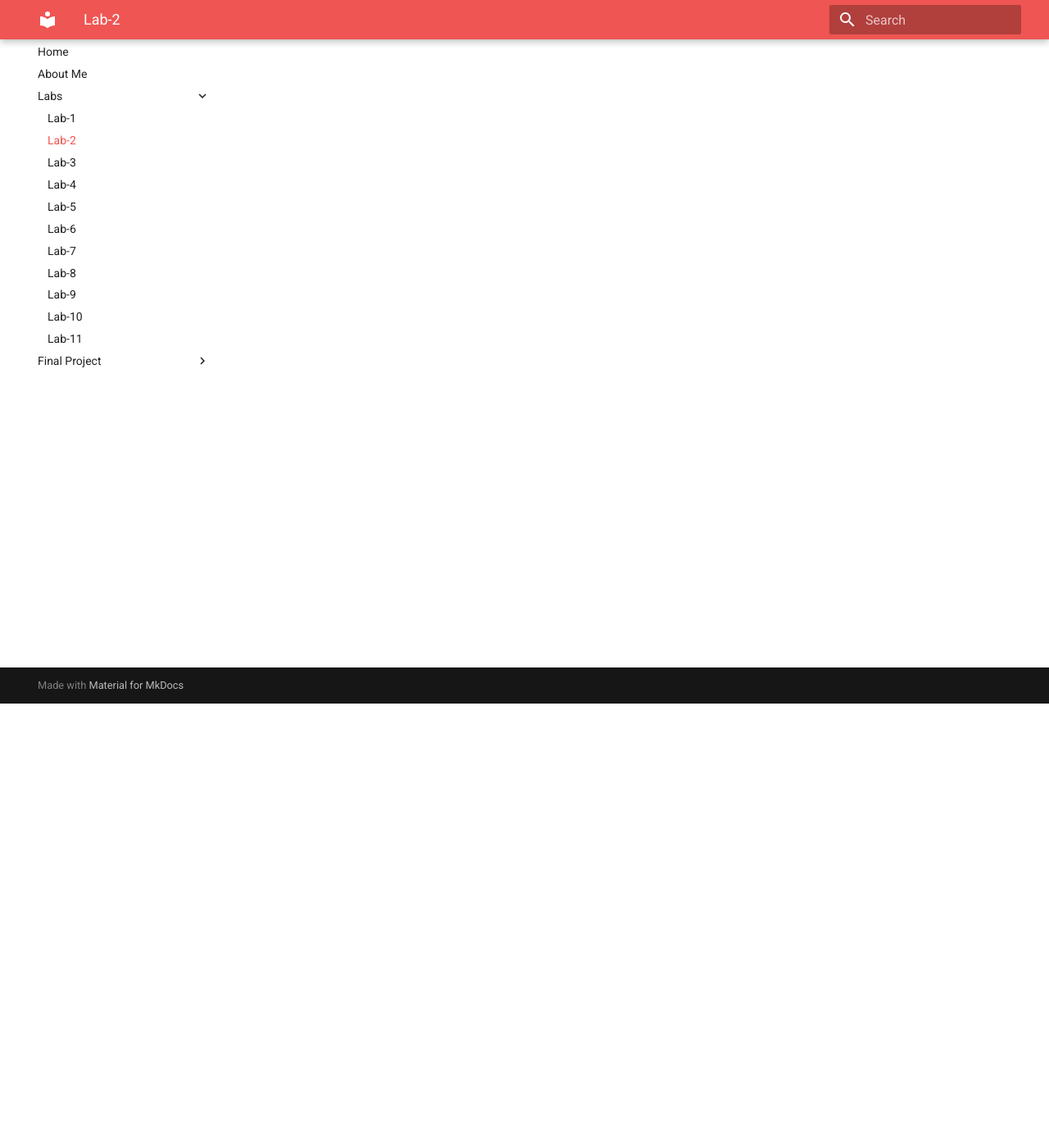
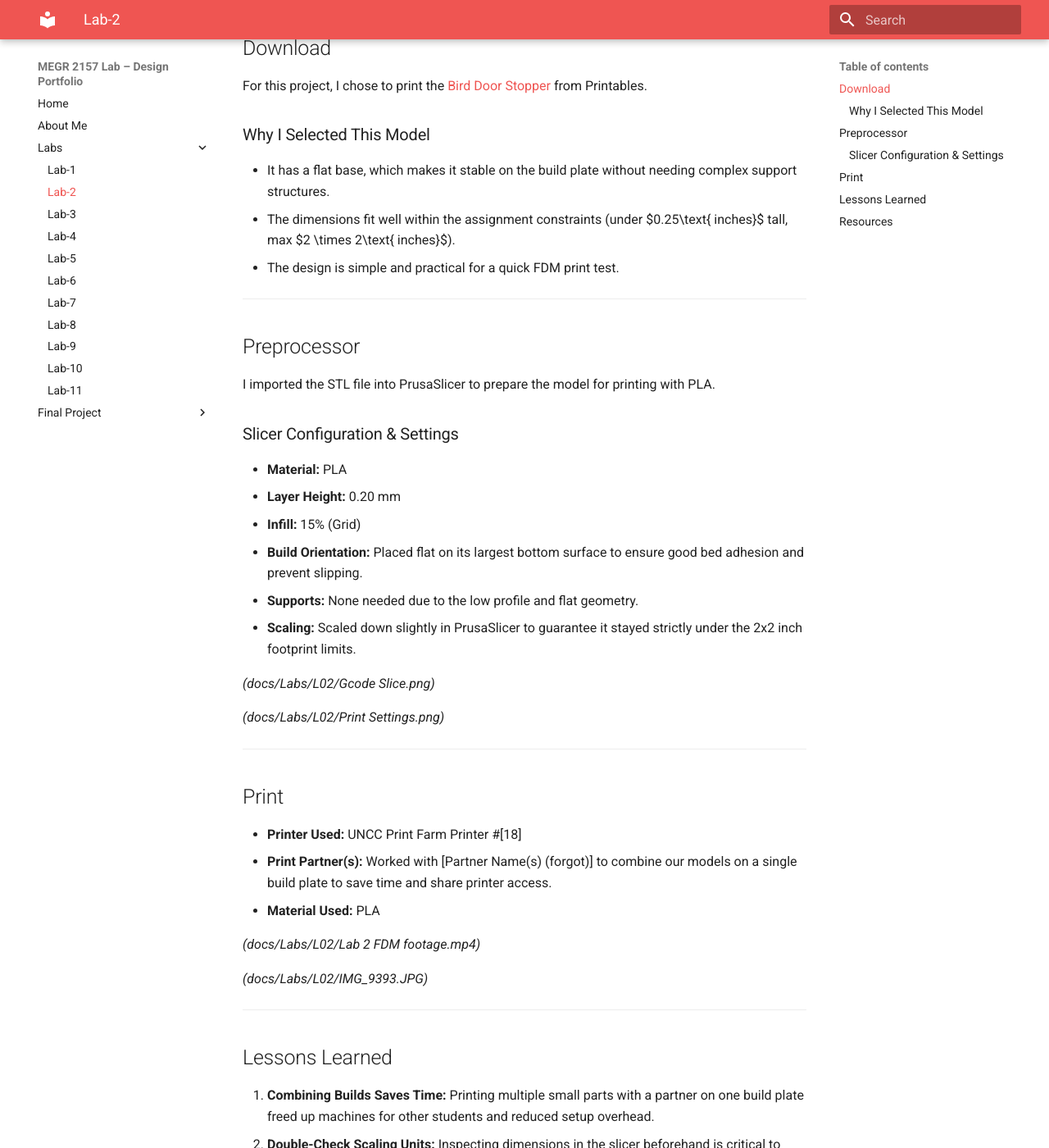
Before and after one commit to MHasan-27/Mohammad-Hasan, an MkDocs documentation site: the page built from docs/Labs/L02/index.md, in a window 1280 px wide and 1400 px high, scrolled down 542 px. Shown: the whole window at 82% size. Built offline with MkDocs 1.6.1 and Material for MkDocs 9.7.7, drawn with Linux system fonts in a browser that asks for light colours; some of the changed text lies outside the part shown.

Commit message:
Document Lab 2: Print Something Small
Added detailed lab report for 3D printing project including model selection, slicer settings, print process, lessons learned, and resources.

```diff
--- a/docs/Labs/L02/index.md
+++ b/docs/Labs/L02/index.md
@@ -1,3 +1,4 @@
+Lab Class participation:
 Question:
 What is one design rule or guideline specific to Design for Additive Manufacturing (DfAM), what does it mean, and why does it matter?
 
@@ -12,3 +13,69 @@ Infill strategy determines the internal structure and density of a 3D printed pa
 
 Group Share Info:
 They are focusing on the overhang supports.
+
+
+# Lab 2: Print Something Small
+
+## Download
+
+For this project, I chose to print the [Bird Door Stopper](https://www.printables.com/model/624315-bird-door-stopper/files) from Printables.
+
+### Why I Selected This Model
+
+* It has a flat base, which makes it stable on the build plate without needing complex support structures.
+* The dimensions fit well within the assignment constraints (under $0.25\text{ inches}$ tall, max $2 \times 2\text{ inches}$).
+* The design is simple and practical for a quick FDM print test.
+
+
+---
+
+## Preprocessor
+
+I imported the STL file into PrusaSlicer to prepare the model for printing with PLA.
+
+### Slicer Configuration & Settings
+
+* **Material:** PLA
+* **Layer Height:** 0.20 mm
+* **Infill:** 15% (Grid)
+* **Build Orientation:** Placed flat on its largest bottom surface to ensure good bed adhesion and prevent slipping.
+* **Supports:** None needed due to the low profile and flat geometry.
+* **Scaling:** Scaled down slightly in PrusaSlicer to guarantee it stayed strictly under the 2x2 inch footprint limits.
+
+*(docs/Labs/L02/Gcode Slice.png)*
+
+*(docs/Labs/L02/Print Settings.png)*
+
+---
+
+## Print
+
+* **Printer Used:** UNCC Print Farm Printer #[18]
+* **Print Partner(s):** Worked with [Partner Name(s) (forgot)] to combine our models on a single build plate to save time and share printer access.
+* **Material Used:** PLA
+
+
+
+*(docs/Labs/L02/Lab 2 FDM footage.mp4)*
+
+*(docs/Labs/L02/IMG_9393.JPG)*
+
+---
+
+## Lessons Learned
+
+1. **Combining Builds Saves Time:** Printing multiple small parts with a partner on one build plate freed up machines for other students and reduced setup overhead.
+2. **Double-Check Scaling Units:** Inspecting dimensions in the slicer beforehand is critical to staying within exact constraints (under 0.25 inches tall).
+3. **Flat Surfaces Simplify Slicing:** Selecting a model with a flat bottom surface eliminates the need for supports and significantly improves bed adhesion.
+4. **Print Time Management:** Preparing g-code efficiently ahead of time ensured our overall print time stayed well under the 1.5-hour limit.
+
+* **Total Time Taken:** Approximately [13] minutes from downloading the file to holding the finished print.
+* **Acknowledgments:** Thanks to [Profesor Fagan] for coordinating on the build plate layout and the lab staff for printer access.
+
+---
+
+## Resources
+
+* [Bird Door Stopper on Printables](https://www.printables.com/model/624315-bird-door-stopper/files)
+* [PrusaSlicer Documentation](https://help.prusa3d.com/)
```
